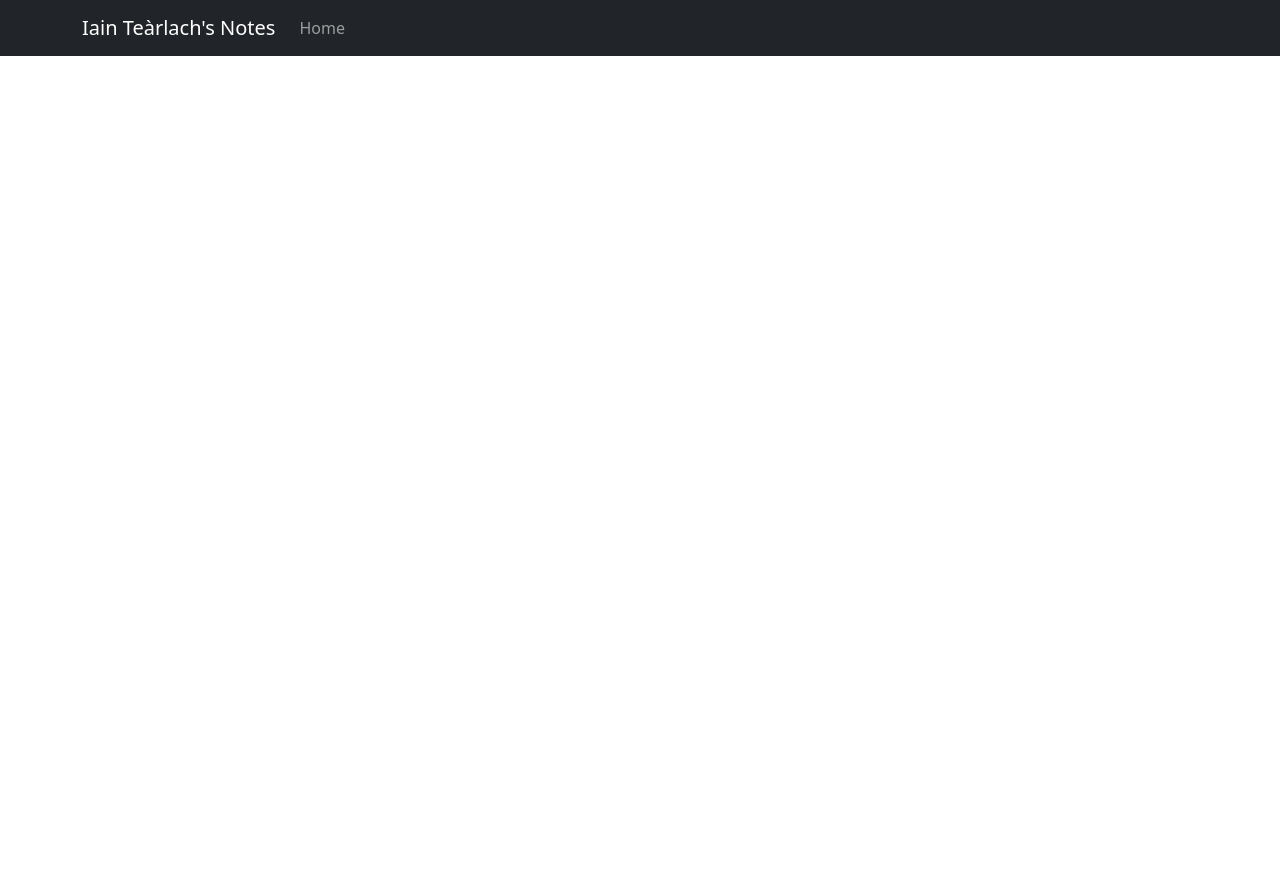
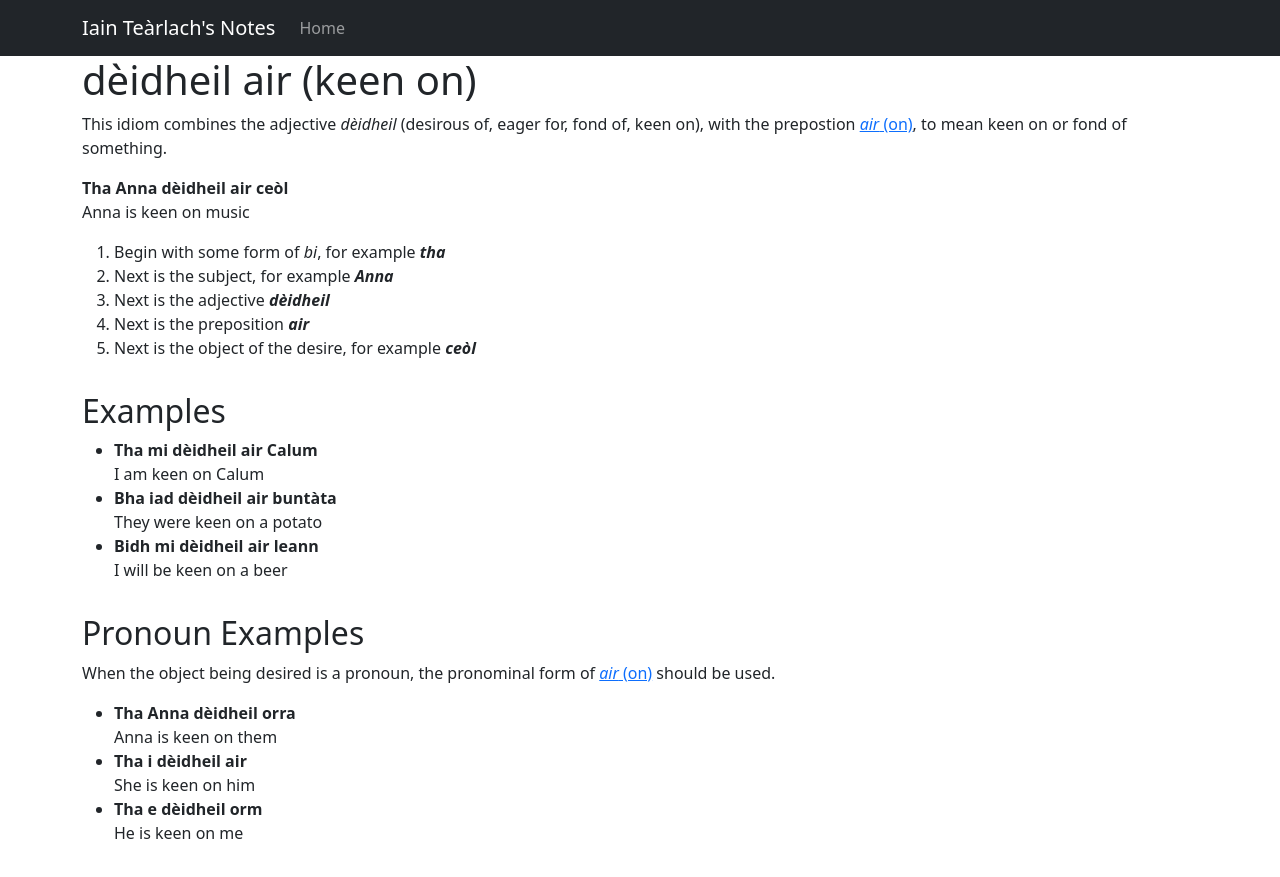
Before and after one commit to jbauschatz/IainsNotes, a React (Create React App) app: page /#/idiom/KeenOn in a window 1280 px wide. Before the commit the page ends 800 px from the top, so only its background shows below. Built offline with nearby package versions, Linux system fonts and the light colour scheme.

Commit message:
Added deidheil air (keen on) idiom and slight cleanup

```diff
--- a/src/App.tsx
+++ b/src/App.tsx
@@ -18,6 +18,7 @@ import { IdiomItOnInMe } from './app/idiom/idiom-it-is-on-me';
 import { IdiomMyLoveOnYou } from './app/idiom/idiom-my-love-on-you';
 import { PrepositionAig } from './app/grammar/preposition/preposition-aig';
 import { IdiomStativeVerb } from './app/idiom/idiom-stative-verb';
+import { IdiomKeenOn } from './app/idiom/idiom-keen-on';
 
 function Home() {
   return <Container>
@@ -92,6 +93,43 @@ function Home() {
               <a>'S e tidsear a th' annam (It's a teacher that is in me)</a>
             </LinkContainer>
           </li>
+          <li>
+            <LinkContainer to="/idiom/KeenOn">
+              <a>dèidheil air (keen on)</a>
+            </LinkContainer>
+          </li>
+        </ul>
+      </p>
+
+      <h3>Idioms for Liking or Preferring</h3>
+      <p>
+        <ul>
+          <li>
+            <LinkContainer to="/idiom/ThaGaolAgamOrt">
+              <a>Tha gaol agam ort (My love is upon you)</a>
+            </LinkContainer>
+          </li>
+          <li>
+            <LinkContainer to="/idiom/KeenOn">
+              <a>dèidheil air (keen on)</a>
+            </LinkContainer>
+          </li>
+        </ul>
+      </p>
+
+      <h3>Idioms for State or Condition</h3>
+      <p>
+        <ul>
+          <li>
+            <LinkContainer to="/idiom/ItIsOnMe">
+              <a>Tha an t-acras orm (The hunger is upon me)</a>
+            </LinkContainer>
+          </li>
+          <li>
+            <LinkContainer to="/idiom/ThaMiNamChadal">
+              <a>Tha mi nam chadal (I am in my sleeping)</a>
+            </LinkContainer>
+          </li>
         </ul>
       </p>
   </Container>
@@ -130,6 +168,7 @@ function App() {
             <Route path="/idiom/IAmInMy" element={<IdiomIAmInMy/>}/>
             <Route path="/idiom/ThaMiNamChadal" element={<IdiomStativeVerb/>}/>
             <Route path="/idiom/ThaGaolAgamOrt" element={<IdiomMyLoveOnYou/>}/>
+            <Route path="/idiom/KeenOn" element={<IdiomKeenOn/>}/>
         </Routes>
     </Router>
   );
--- a/src/app/grammar/preposition/preposition-air.tsx
+++ b/src/app/grammar/preposition/preposition-air.tsx
@@ -66,6 +66,11 @@ export function PrepositionAir(props: {}) {
                         <a>Tha an t-acras orm (The hunger is upon me)</a>
                     </LinkContainer>
                 </li>
+                <li>
+                    <LinkContainer to="/idiom/KeenOn">
+                        <a>dèidheil air (keen on)</a>
+                    </LinkContainer>
+                </li>
             </ul>
         </p>
 
--- a/src/app/idiom/idiom-i-am-in-my.tsx
+++ b/src/app/idiom/idiom-i-am-in-my.tsx
@@ -18,6 +18,13 @@ export function IdiomIAmInMy() {
                     <GD>ann</GD> (in)
                 </a></LinkContainer> to express your current job or occupation.
                 For example rather than saying you <em>are</em> a teacher, you say that you are <em>in your teacher</em>.
+            </p>
+            <p>
+                <Example
+                    gaelic="Tha mi nam thidsear"
+                    english="I am a teacher"
+                    englishLiteral="I am in my teacher"
+                ></Example>
             </p>
             <p>
                 <ol>
--- /dev/null
+++ b/src/app/idiom/idiom-keen-on.tsx
@@ -0,0 +1,79 @@
+
+import {Container, Row} from 'react-bootstrap';
+import { LinkContainer } from 'react-router-bootstrap';
+import { Example } from '../component/example/example';
+import { Examples } from '../component/example/examples';
+import { GD } from '../component/inline/inline-helper-gd';
+
+/**
+ * Page for the idiom "dèidheil air (keen on)"
+ */
+export function IdiomKeenOn() {
+    return <Container>
+        <Row>
+            <h1>dèidheil air (keen on)</h1>
+            <p>This idiom combines the adjective <GD>dèidheil</GD> (desirous of, eager for, fond of, keen on), with the prepostion{' '}
+                <LinkContainer to="/grammar/preposition/air(on)"><a>
+                    <GD>air</GD> (on)
+                </a></LinkContainer>, to mean keen on or fond of something.
+            </p>
+            <p>
+                <Example
+                    gaelic="Tha Anna dèidheil air ceòl"
+                    english="Anna is keen on music"
+                ></Example>
+            </p>
+            <p>
+                <ol>
+                    <li>Begin with some form of <GD>bi</GD>, for example <GD><strong>tha</strong></GD></li>
+                    <li>Next is the subject, for example <GD><strong>Anna</strong></GD></li>
+                    <li>Next is the adjective <GD><strong>dèidheil</strong></GD></li>
+                    <li>Next is the preposition <GD><strong>air</strong></GD></li>
+                    <li>Next is the object of the desire, for example <GD><strong>ceòl</strong></GD></li>
+                </ol>
+            </p>
+
+            <h2>Examples</h2>
+            <p>
+                <Examples>
+                    <Example
+                        gaelic="Tha mi dèidheil air Calum"
+                        english="I am keen on Calum"
+                    ></Example>
+                    <Example
+                        gaelic="Bha iad dèidheil air buntàta"
+                        english="They were keen on a potato"
+                    ></Example>
+                    <Example
+                        gaelic="Bidh mi dèidheil air leann"
+                        english="I will be keen on a beer"
+                    ></Example>
+                </Examples>
+            </p>
+
+            <h2>Pronoun Examples</h2>
+            <p>
+                When the object being desired is a pronoun, the pronominal form of{' '}
+                <LinkContainer to="/grammar/preposition/air(on)"><a>
+                    <GD>air</GD> (on)
+                </a></LinkContainer> should be used.
+            </p>
+            <p>
+                <Examples>
+                    <Example
+                        gaelic="Tha Anna dèidheil orra"
+                        english="Anna is keen on them"
+                    ></Example>
+                    <Example
+                        gaelic="Tha i dèidheil air"
+                        english="She is keen on him"
+                    ></Example>
+                    <Example
+                        gaelic="Tha e dèidheil orm"
+                        english="He is keen on me"
+                    ></Example>
+                </Examples>
+            </p>
+        </Row>
+    </Container>
+}
```
